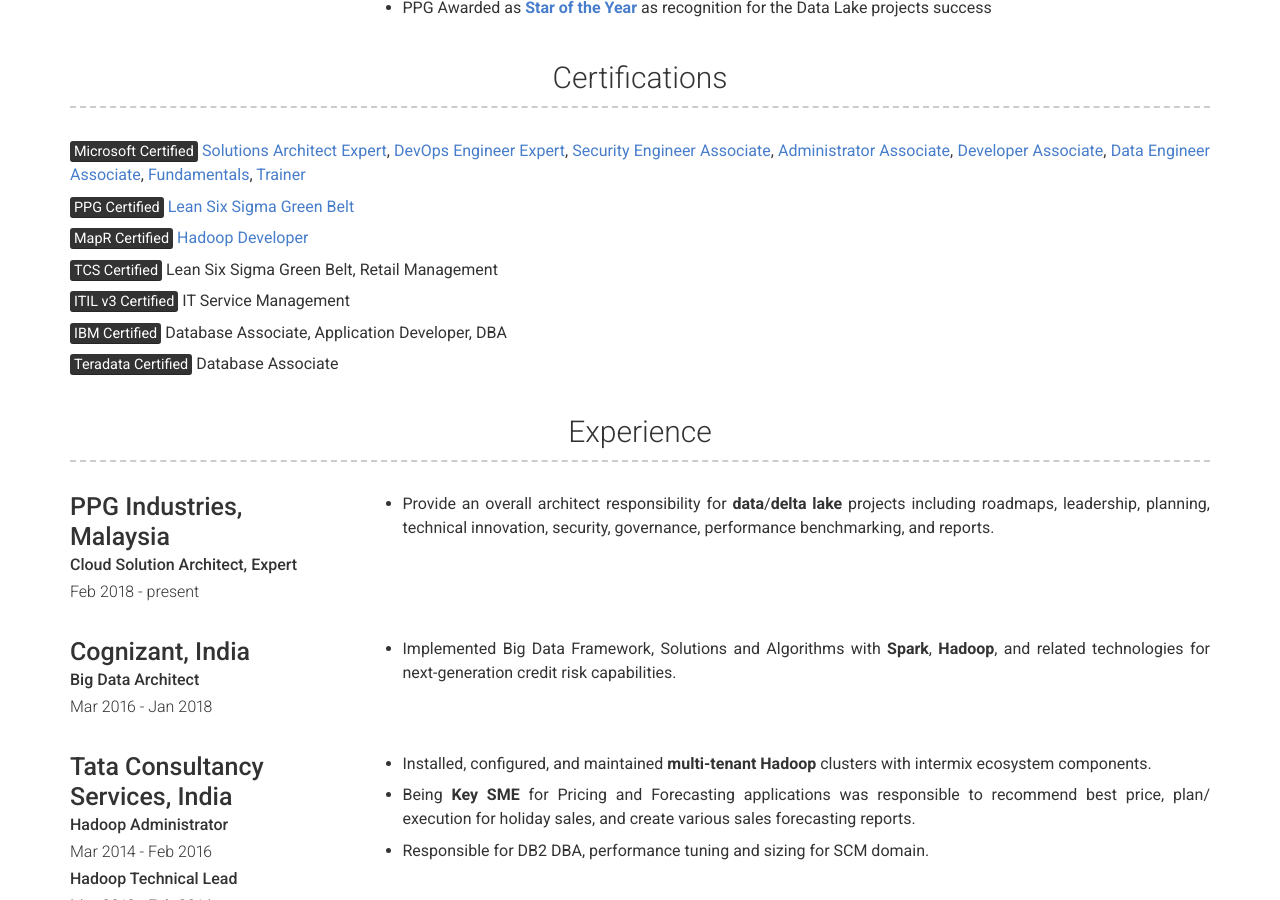
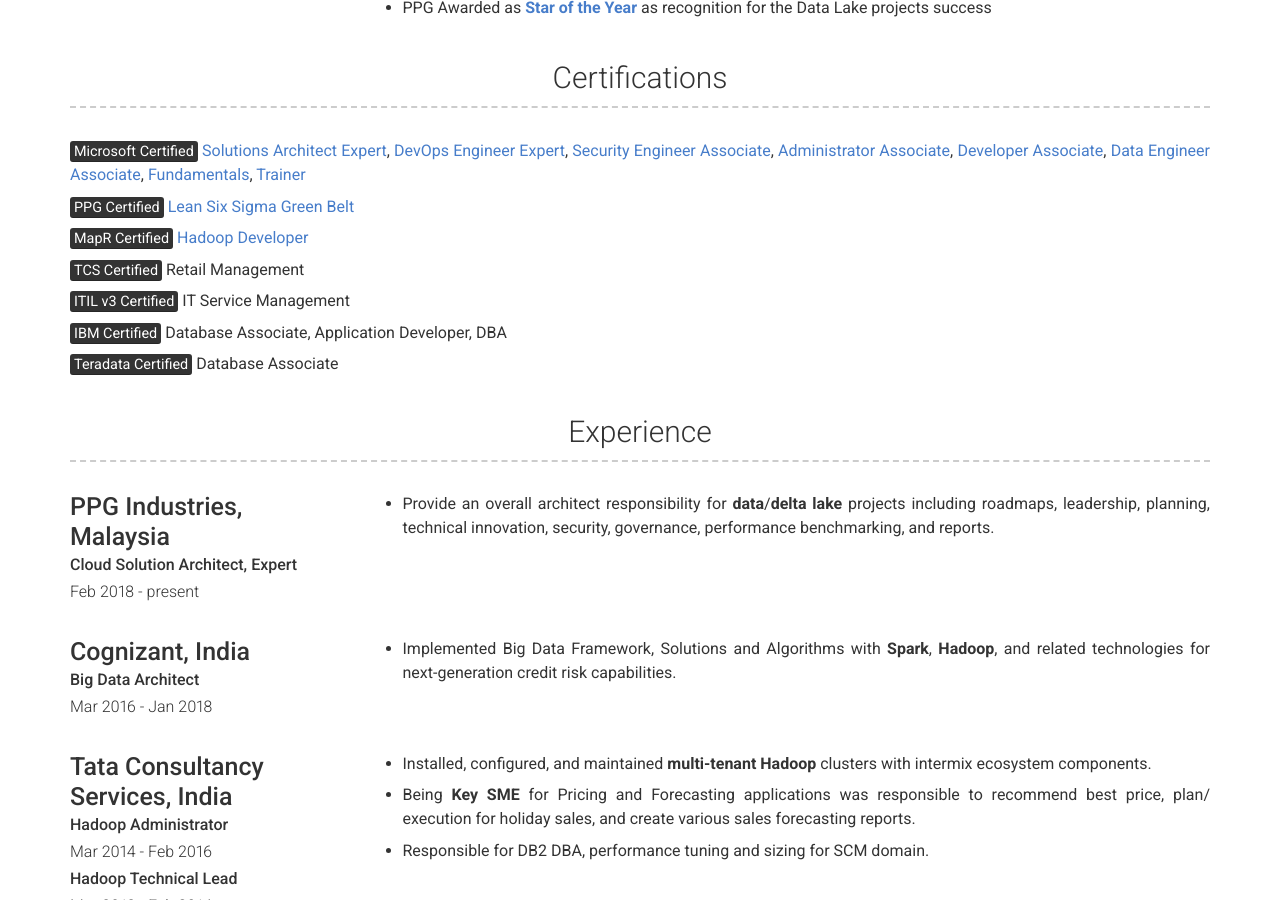
Before and after one commit to mohd-hasnain/mohd-hasnain.github.io, a Jekyll site: the page built from index.md, in a window 1280 px wide and 900 px high, scrolled down 738 px. Built offline with Jekyll 4.4.1, drawn with Linux system fonts in a browser that asks for light colours; nearby versions of some CDN libraries.

Commit message:
Update projects.yml

```diff
--- a/_data/projects.yml
+++ b/_data/projects.yml
@@ -14,7 +14,7 @@
 
       <mark>MapR Certified</mark> [Hadoop Developer](https://verify.skilljar.com/c/idm327z6tome)
 
-      <mark>TCS Certified</mark>  Lean Six Sigma Green Belt, Retail Management
+      <mark>TCS Certified</mark>  Retail Management
 
       <mark>ITIL v3 Certified</mark> IT Service Management
 
```
